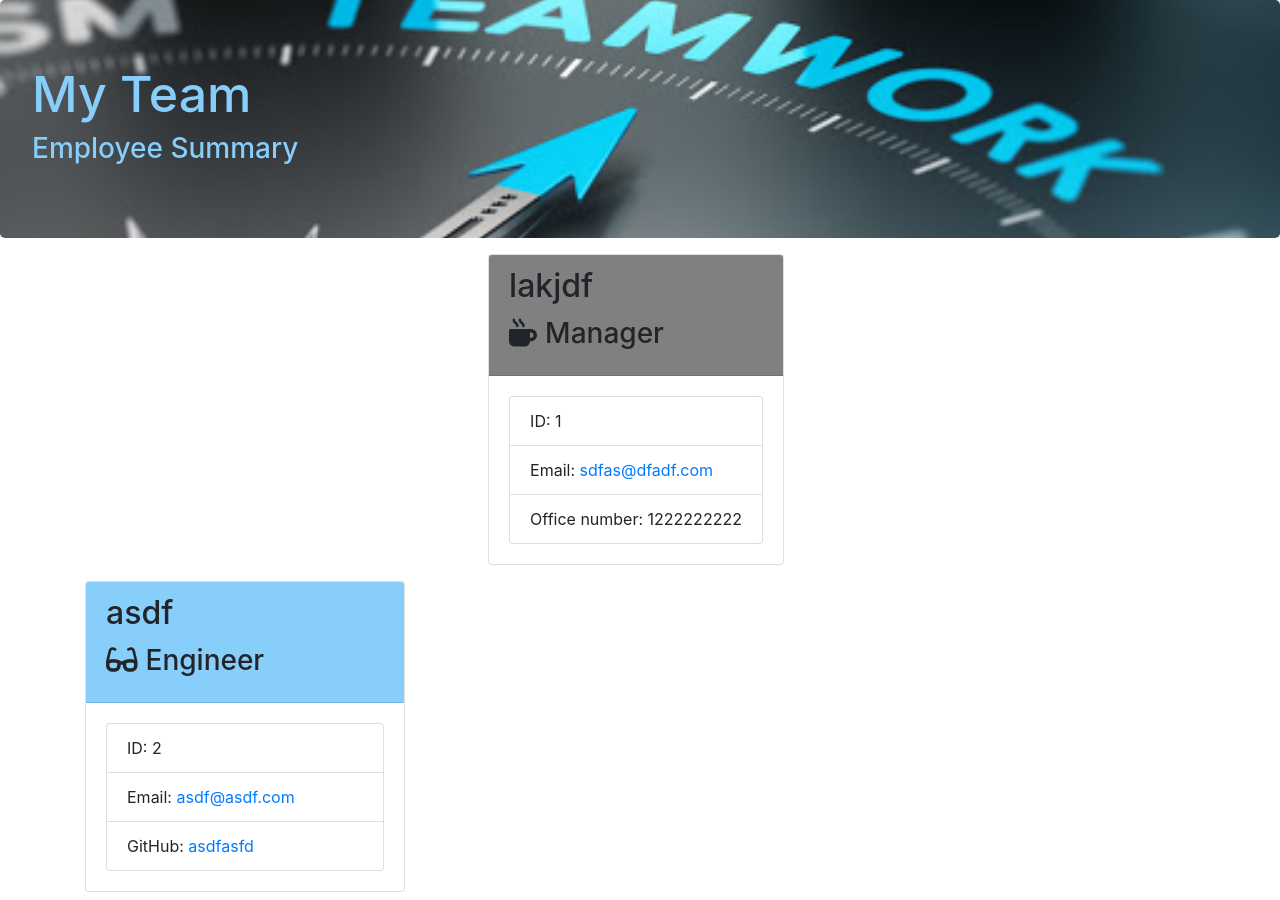
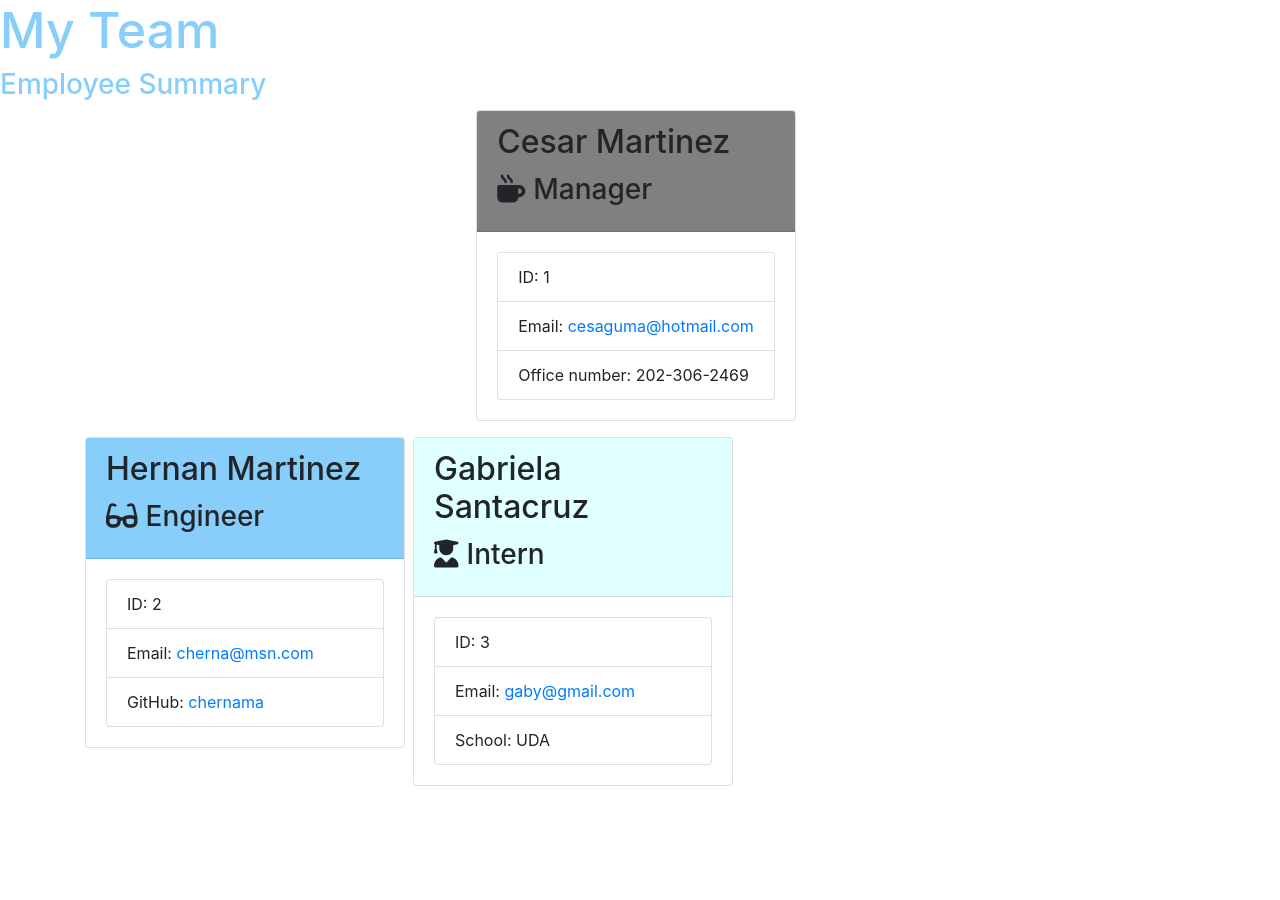
Before and after one commit to CesarAugustoMartinez/Template_Engine-Employee_Summary, a website: page output/team.html in a window 1280 px wide. After the commit the page ends 800 px from the top, so only its background shows below. Drawn offline with nearby package versions, Linux system fonts and the light colour scheme.

Commit message:
Updating README.md file

```diff
--- a/output/team.html
+++ b/output/team.html
@@ -8,19 +8,17 @@
     <title>My Team</title>
     <link rel="stylesheet" href="https://stackpath.bootstrapcdn.com/bootstrap/4.3.1/css/bootstrap.min.css"
         integrity="sha384-ggOyR0iXCbMQv3Xipma34MD+dH/1fQ784/j6cY/iJTQUOhcWr7x9JvoRxT2MZw1T" crossorigin="anonymous">
-    <link rel="stylesheet" href="../assets/style.css">
+    <link rel="stylesheet" href="../assets/css/style.css">
     <script src="https://kit.fontawesome.com/c502137733.js"></script>
 </head>
 
 <body>
-   <div class="container-fluid">
+    <div class="container-fluid">
         <div class="row">
-            <div class="col-12 jumbotron mb-3 team-heading">
-                <div class="back-text">
-                    <h1 style="font-size:50px">My Team</h1>
-                    <h3>Employee Summary</h3>
-                  </div>
-            </div>
+            <div class="back-text">
+                <h1 style="font-size:50px">My Team</h1>
+                <h3>Employee Summary</h3>
+              </div>
         </div>
     </div>
     <div class="container">
@@ -31,28 +29,41 @@
     <div class="col-12 d-flex justify-content-center">
         <div class="card employee-card d-block mr-2 mb-2">
             <div class="card-header manager">
-                <h2 class="card-title">lakjdf</h2>
+                <h2 class="card-title">Cesar Martinez</h2>
                 <h3 class="card-title"><i class="fas fa-mug-hot mr-2"></i>Manager</h3>
             </div>
             <div class="card-body">
                 <ul class="list-group">
                     <li class="list-group-item">ID: 1</li>
-                    <li class="list-group-item">Email: <a href="mailto:sdfas@dfadf.com">sdfas@dfadf.com</a></li>
-                    <li class="list-group-item">Office number: 1222222222</li>
+                    <li class="list-group-item">Email: <a href="mailto:cesaguma@hotmail.com">cesaguma@hotmail.com</a></li>
+                    <li class="list-group-item">Office number: 202-306-2469</li>
                 </ul>
             </div>
         </div>
     </div>
 </div><div class="card employee-card mr-2 mt-2 mb-2 float-left d-block" style="width: 20rem;">
     <div class="card-header engineer">
-        <h2 class="card-title">asdf</h2>
+        <h2 class="card-title">Hernan Martinez</h2>
         <h3 class="card-title"><i class="fas fa-glasses mr-2"></i>Engineer</h3>
     </div>
     <div class="card-body">
         <ul class="list-group">
             <li class="list-group-item">ID: 2</li>
-            <li class="list-group-item">Email: <a href="mailto:asdf@asdf.com">asdf@asdf.com</a></li>
-            <li class="list-group-item">GitHub: <a href="https://github.com/asdfasfd" target="_blank" rel="noopener noreferrer">asdfasfd</a></li>
+            <li class="list-group-item">Email: <a href="mailto:cherna@msn.com">cherna@msn.com</a></li>
+            <li class="list-group-item">GitHub: <a href="https://github.com/chernama" target="_blank" rel="noopener noreferrer">chernama</a></li>
+        </ul>
+    </div>
+</div>
+<div class="card employee-card mr-2 mt-2 mb-2 float-left d-block" style="width: 20rem;">
+    <div class="card-header intern">
+        <h2 class="card-title">Gabriela Santacruz</h2>
+        <h3 class="card-title"><i class="fas fa-user-graduate mr-2"></i>Intern</h3>
+    </div>
+    <div class="card-body">
+        <ul class="list-group">
+            <li class="list-group-item">ID: 3</li>
+            <li class="list-group-item">Email: <a href="mailto:gaby@gmail.com">gaby@gmail.com</a></li>
+            <li class="list-group-item">School: UDA</li>
         </ul>
     </div>
 </div>
```
Also changed, not shown: README.md, assets/images/appStart.png (added), assets/images/array.png (added), assets/images/intern.png (added), assets/images/manager.png (added), assets/images/valEmail.png (added).
